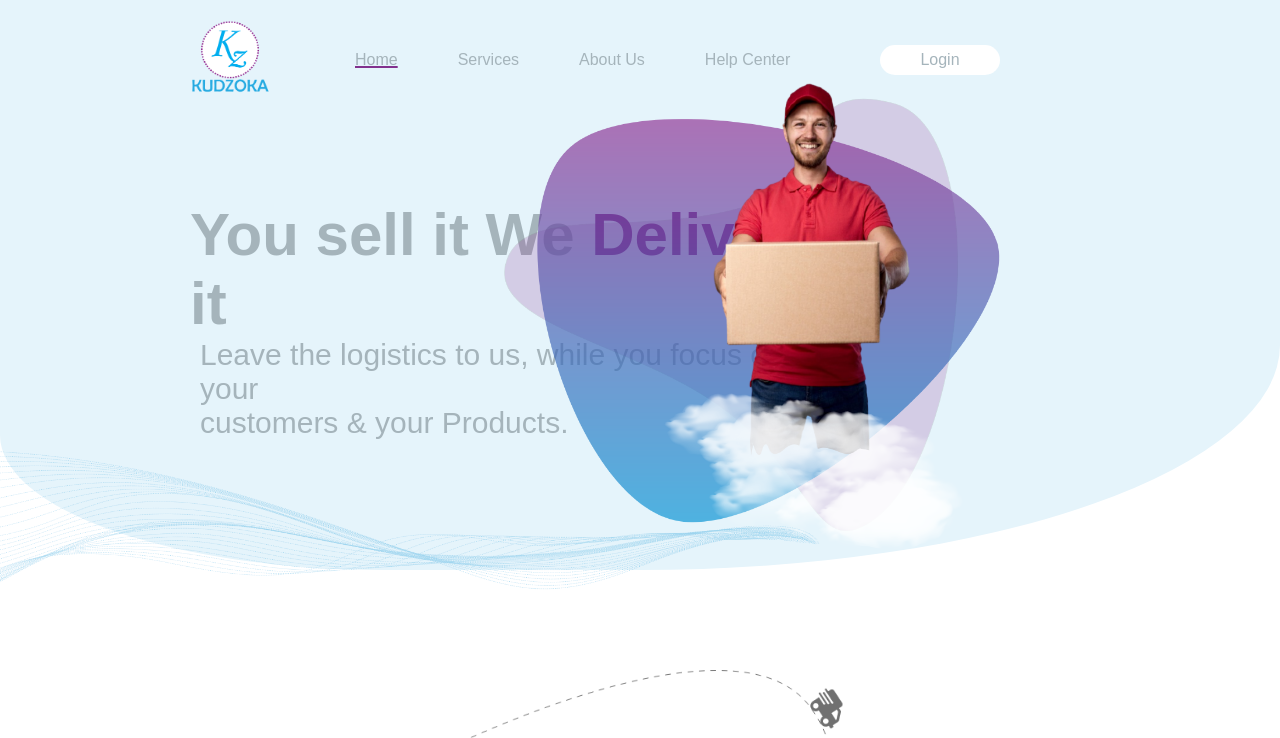
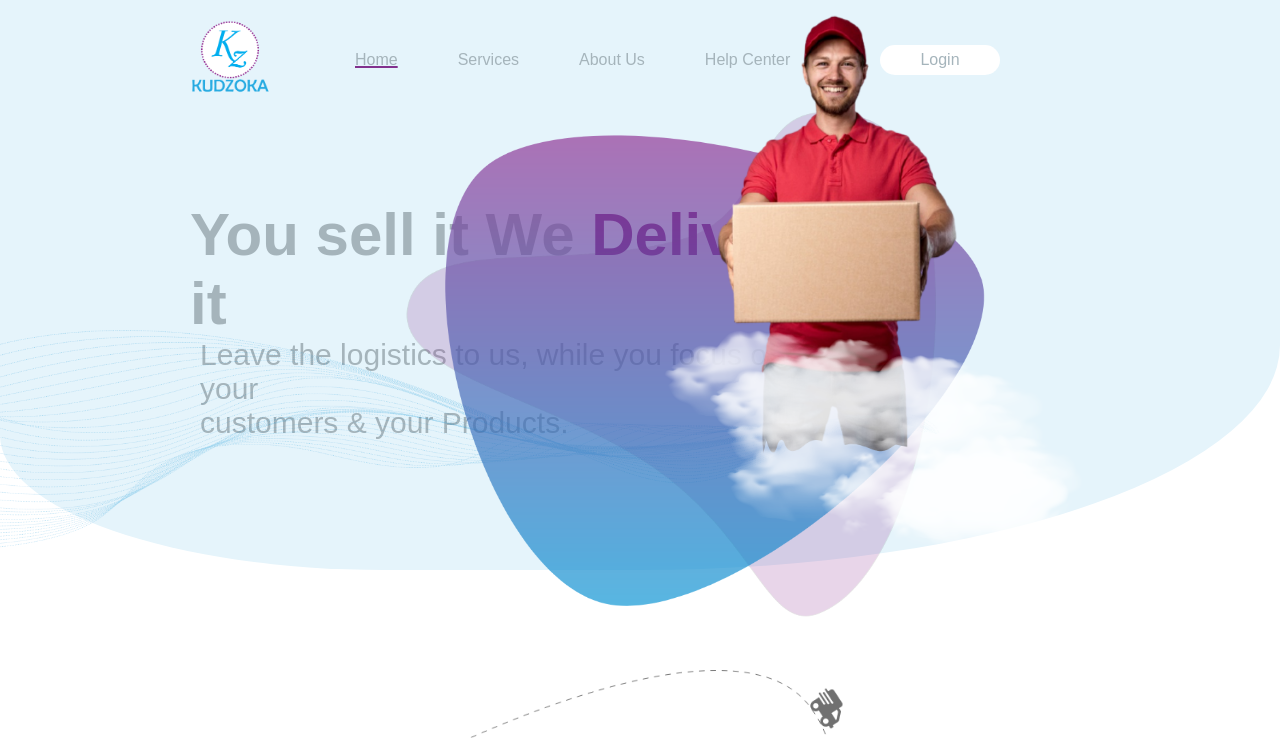
Before and after one commit to Khalid-Nassar60/Kudzoka, a plain HTML site: page index.html in a window 1280 px wide. Shown: the top 738 px of the page. Drawn offline with Linux system fonts and the light colour scheme.

Commit message:
Add files via upload

```diff
--- a/index.html
+++ b/index.html
@@ -40,10 +40,12 @@
                 customers & your Products.</p>
             </div>
             <div class="section-right">
-                <img src="media/landing_bg.png" class="landing" width="600px" height="600px">
-                <img src="media/clouds.png" class="clouds" width="300px">
-                <img src="media/Mask Group 1.png" class="man" width="230px" height="400px">
-                <img src="media/waves.png" class="waves" width="1700px" height="200px">
+                <img src="media/landing_bg.png" class="landing" width="700px" height="700px">
+                <img src="media/Mask Group 1.png" class="man" width="280px" height="470px">
+                <img src="media/clouds.png" class="clouds" width="420px" height="220px">
+            </div>
+            <div class="section-bottom">
+                <img src="media/waves.png" class="waves" width="1600px" height="220px">
             </div>
         </section>
         <section class="second">
```
